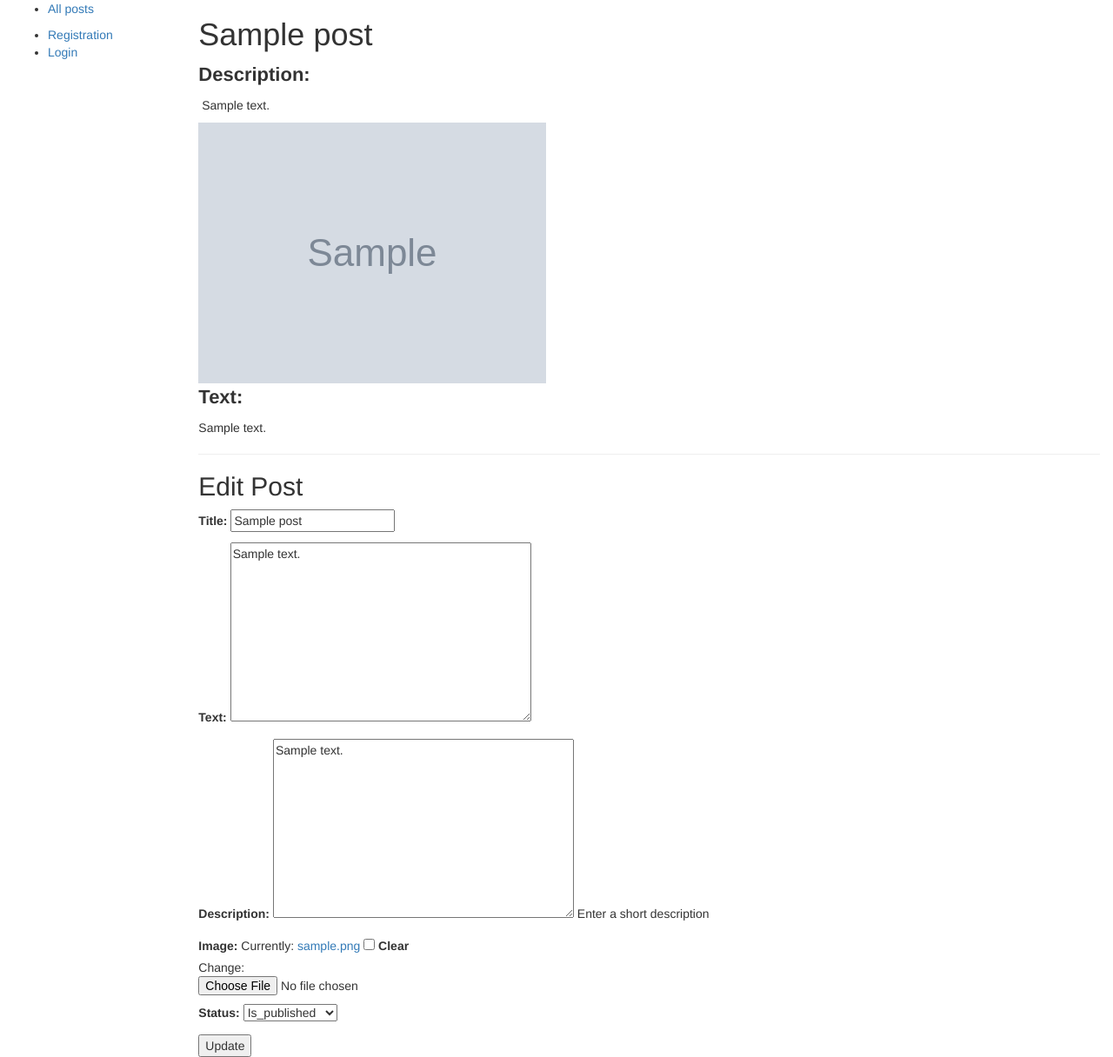
After one commit to konstantinkonstantinovich/hillel_test_work, a Django app: page /blog/blanks/1/ in a window 1280 px wide. The commit adds this page. Shown: the whole page at 87% size. Run offline with Django 3.2, Linux system fonts and the light colour scheme; tables that the repository leaves empty hold one stand-in row (values such as "Sample post"); grey boxes marked "Sample" are stand-in pictures; parts of the project's set-up code (start-up, migrations or seed data) failed here and were passed over; some libraries are stand-ins or nearby versions.

Commit message:
blanks update and post it

```diff
--- a/blog/models.py
+++ b/blog/models.py
@@ -1,7 +1,6 @@
 from django.conf import settings
 from django.db import models
 from django.utils.translation import gettext_lazy as _
-
 
 
 class Post(models.Model):
--- /dev/null
+++ b/blog/templates/blog/blanks_update.html
@@ -0,0 +1,21 @@
+{% extends "base_generic.html" %}
+
+
+{% block content %}
+      <h1>{{ object.title }}</h1>
+    {% load static %}
+        <p style="font-size: 22px"><strong>Description:</strong></p>
+        <p style="white-space: pre-wrap"> {{ object.description }}</p>
+        {% if object.image %}
+            <img src="{{ object.image.url }}" alt="connect" style="max-height:300px">
+        {% endif %}
+        <p style="font-size: 22px"><strong>Text:</strong></p>
+
+        {% autoescape off %}
+            {{ object.text}}
+        {% endautoescape %}
+    <hr><h2>Edit Post</h2>
+    <form method="post">{% csrf_token %}
+    <table>{{ form.as_p }}</table>
+    <input type="submit" value="Update">
+{% endblock %}
--- /dev/null
+++ b/blog/templates/blog/changestatus_form.html
@@ -0,0 +1,4 @@
+{% extends "base_generic.html" %}
+
+{% block content %}
+{% endblock %}
--- a/blog/templates/blog/userprofile_detail.html
+++ b/blog/templates/blog/userprofile_detail.html
@@ -9,5 +9,6 @@
         <hr><p><a href="{% url 'user-update' user.id %}">Update profile</a></p>
         <hr><p><a href=" {% url 'blog:user-post' user.id %} ">Post List</a></p>
         <hr><a href="{% url 'blog:post-create' %}">Publish Post</a><hr>
+        <a href="{% url 'blog:blanks-list'%}"> Blanks list</a>
     </body>
 {% endblock %}
--- a/blog/urls.py
+++ b/blog/urls.py
@@ -14,5 +14,7 @@ urlpatterns = [
     path('', views.PostListView.as_view(), name='post-list'),
     path('post/<int:pk>', views.PostDetailView.as_view(), name='post-detail'),
     path('post/<int:pk>/comments/', views.CommentsCreteViews.as_view(), name='post-comments'),
-    path('user_post/<int:pk>', views.UserPostListView.as_view(), name='user-post')
+    path('user_post/<int:pk>', views.UserPostListView.as_view(), name='user-post'),
+    path('blanks/', views.BlanksList.as_view(), name='blanks-list'),
+    path('blanks/<int:pk>/', views.BlanksUpdateForm.as_view(), name='blanks-update')
 ]
--- a/blog/views.py
+++ b/blog/views.py
@@ -2,10 +2,8 @@ from django.contrib.auth import login, logout
 from django.contrib.auth.mixins import LoginRequiredMixin
 from django.contrib.auth.models import User
 from django.contrib.auth.views import LoginView
-from django.contrib.messages.views import SuccessMessageMixin
 from django.http import HttpResponse, HttpResponseRedirect
-from django.shortcuts import redirect, render, get_object_or_404
-from django.urls import reverse, reverse_lazy
+from django.shortcuts import redirect, get_object_or_404
 from django.views.generic import CreateView, DetailView, UpdateView
 from django.views.generic.list import ListView
 
@@ -63,7 +61,7 @@ class PostCreateView(LoginRequiredMixin, CreateView):
     success_url = '/blog/'
 
     def form_valid(self, form):
-        status = Post.LoanStatus.IS_PUBLISHED
+        status = form.cleaned_data['status']
         user = self.request.user
         title = form.cleaned_data['title']
         text = form.cleaned_data['text']
@@ -124,11 +122,27 @@ class UserProfileView(LoginRequiredMixin, DetailView):
         user = self.request.user
         return user
 
-    def get_queryset(self):
-        pass
-
 
 class UserPostListView(LoginRequiredMixin, ListView):
     model = User
     paginate_by = 1
     template_name = "blog/userpost_list.html"
+
+
+class BlanksList(ListView):
+    model = Post
+    template_name = "blog/blanks_list.html"
+
+
+class BlanksUpdateForm(DetailView, UpdateView):
+    model = Post
+    fields = ['title', 'text', 'description', 'image', 'status']
+    template_name = 'blog/blanks_update.html'
+    success_url = '/blog/'
+
+    def form_valid(self, form):
+        form.instance.post = get_object_or_404(Post, pk=self.kwargs['pk'])
+        if Post.image is None:
+            image = form.cleaned_data['image']
+            Post.objects.create(image=image)
+        return super(BlanksUpdateForm, self).form_valid(form)
```
Also changed, not shown: blog/templates/blog/blanks_list.html (added, +14 -0 lines).
